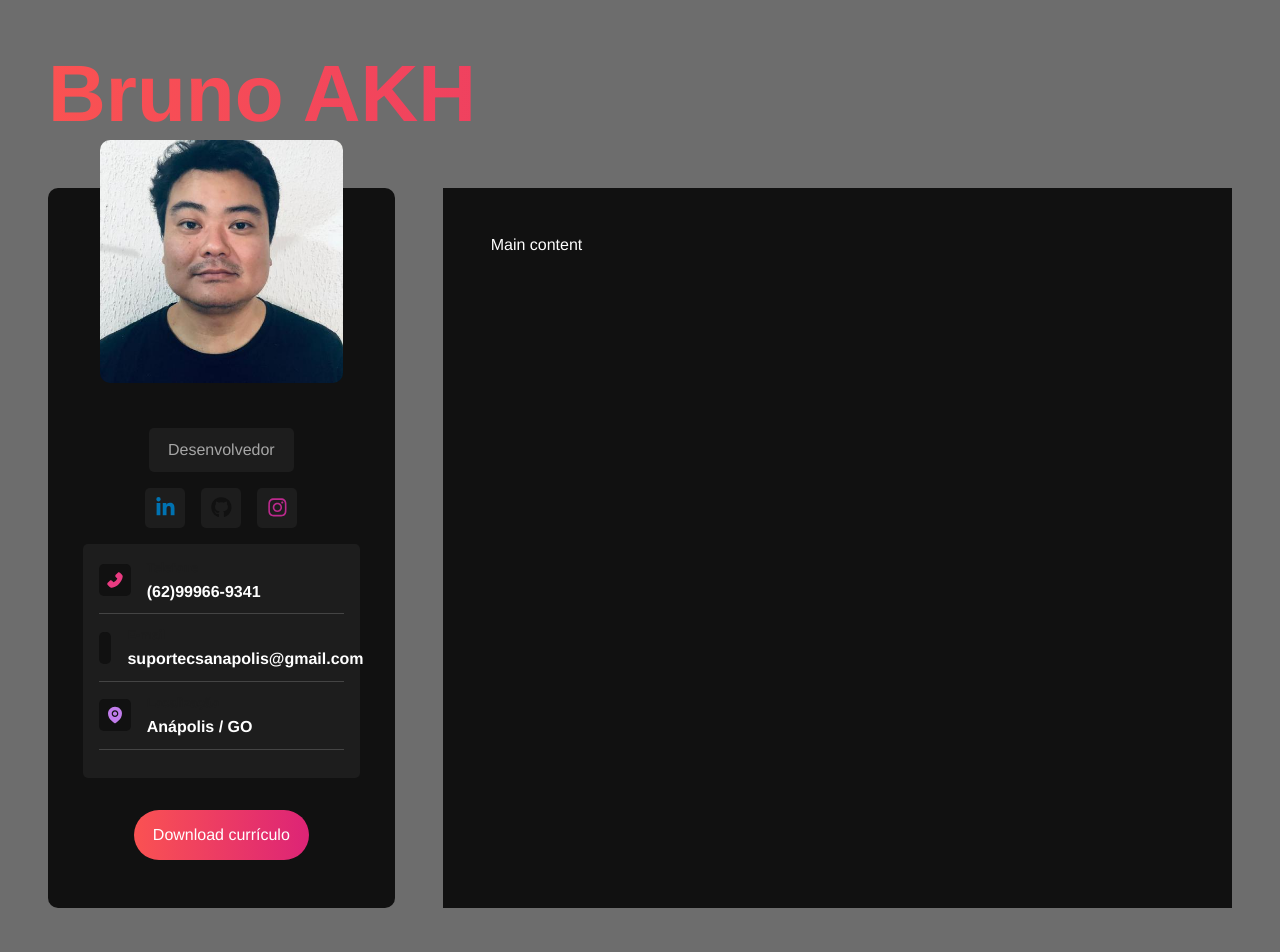
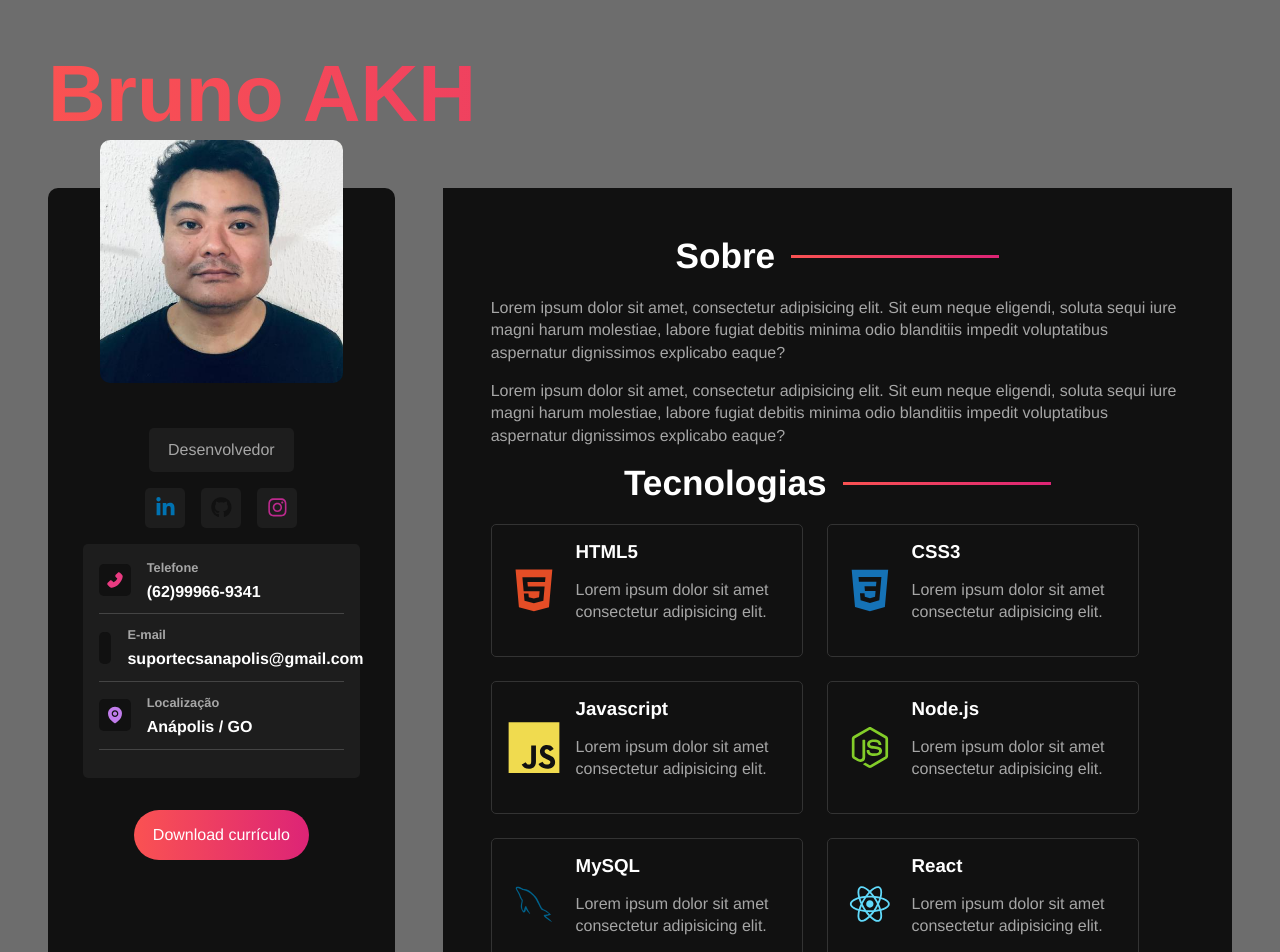
Before and after one commit to japajow/react_sass, a React (Vite) app: page / in a window 1280 px wide. Shown: the top 952 px of the page. Built offline with nearby package versions, Linux system fonts and the light colour scheme.

Commit message:
Criando estruturando e estilizando nosso Main Content

```diff
--- /dev/null
+++ b/src/components/AboutContainer.jsx
@@ -0,0 +1,7 @@
+export const AboutContainer = () => {
+  return <section className="about-container">
+    <h2>Sobre</h2>
+    <p>Lorem ipsum dolor sit amet, consectetur adipisicing elit. Sit eum neque eligendi, soluta sequi iure magni harum molestiae, labore fugiat debitis minima odio blanditiis impedit voluptatibus aspernatur dignissimos explicabo eaque?</p>
+    <p>Lorem ipsum dolor sit amet, consectetur adipisicing elit. Sit eum neque eligendi, soluta sequi iure magni harum molestiae, labore fugiat debitis minima odio blanditiis impedit voluptatibus aspernatur dignissimos explicabo eaque?</p>
+  </section>;
+};
--- a/src/components/MainContent.jsx
+++ b/src/components/MainContent.jsx
@@ -1,5 +1,15 @@
-import React from "react";
+import { AboutContainer } from "../components/AboutContainer";
+import { TechnologiesContainer } from "../components/TechnologiesContainer";
+import { ProjectsContainer } from "../components/ProjectsContainer";
+
 import "../styles/components/maincontent.sass";
+
 export const MainContent = () => {
-  return <main id="main-content">Main content</main>;
+  return (
+    <main id="main-content">
+      <AboutContainer />
+      <TechnologiesContainer />
+      <ProjectsContainer />
+    </main>
+  );
 };
--- /dev/null
+++ b/src/components/ProjectsContainer.jsx
@@ -0,0 +1,11 @@
+export const ProjectsContainer = () => {
+  return <section className="products-container">
+    <h2>Projetos</h2>
+    <p>
+      Lorem ipsum dolor sit amet consectetur adipisicing elit. Recusandae est hic commodi autem nam odio voluptatem ab nemo maxime, cumque, rem nostrum dicta cupiditate, dignissimos a! Provident repudiandae dignissimos iure!
+    </p>
+    <a href="#" className="btn">
+      Ver Projetos
+    </a>
+  </section>
+};
--- /dev/null
+++ b/src/components/TechnologiesContainer.jsx
@@ -0,0 +1,44 @@
+import {
+  DiHtml5,
+  DiCss3,
+  DiJsBadge,
+  DiNodejsSmall,
+  DiMysql,
+  DiReact,
+} from "react-icons/di";
+
+import "../styles/components/technologiescontainer.sass";
+
+const technologies = [
+  { id: "html", name: "HTML5", icon: <DiHtml5 /> },
+  { id: "css", name: "CSS3", icon: <DiCss3 /> },
+  { id: "js", name: "Javascript", icon: <DiJsBadge /> },
+  { id: "node", name: "Node.js", icon: <DiNodejsSmall /> },
+  { id: "mysql", name: "MySQL", icon: <DiMysql /> },
+  { id: "react", name: "React", icon: <DiReact /> },
+];
+
+export const TechnologiesContainer = () => {
+  return (
+    <section className="technologies-container">
+      <h2>Tecnologias</h2>
+      <div className="technologies-grid">
+        {technologies.map((technology) => (
+          <div
+            key={technology.id}
+            className="technology-card"
+            id={technology.id}
+          >
+            {technology.icon}
+            <div className="technology-info">
+              <h3>{technology.name}</h3>
+              <p>
+                Lorem ipsum dolor sit amet consectetur adipisicing elit.
+              </p>
+            </div>
+          </div>
+        ))}
+      </div>
+    </section>
+  );
+};
--- a/src/styles/components/informationcontainer.sass
+++ b/src/styles/components/informationcontainer.sass
@@ -21,7 +21,7 @@
     width: 100%
 
     h3
-      color: variables.$bg-color-secondary
+      color: variables.$text-color-secondary
       font-size: .8rem
       margin-bottom: .5rem
     p
--- a/src/styles/components/maincontent.sass
+++ b/src/styles/components/maincontent.sass
@@ -1,7 +1,30 @@
 @use '../variables'
-
+@use '../mixins'
 #main-content
   background-color: variables.$bg-color
   flex: 2 1 0
   bodder-radius: variables.$container-border-radius
   padding: 3rem
+
+  section
+    display: flex
+    flex-direction: column
+
+  h2
+    color: variables.$text-color
+    font-size: 2.2rem
+    margin-bottom: 1.3rem
+    @include mixins.center
+    jusify-content: start
+    gap: 1rem
+
+    &:after
+      @include mixins.gradient-border
+  p
+    color: variables.$text-color-secondary
+    margin-bottom: 1rem
+    line-height: 1.4rem
+
+  .btn
+    @include mixins.btn
+    align-self: start
--- /dev/null
+++ b/src/styles/components/technologiescontainer.sass
@@ -0,0 +1,43 @@
+@use '../variables'
+@use '../mixins'
+
+.technologies-container
+  margin-bottom: 1rem
+
+  .technologies-grid
+    display: flex
+    flex-wrap: wrap
+    gap: 1.5rem
+
+    .technology-card
+      @include mixins.center
+      gap: 1rem
+      padding: 1rem
+      border: 1px solid #333
+      width: 45%
+      border-radius: variables.$card-border-radius
+
+      h3
+        color: variables.$text-color
+        margin-bottom: 1rem
+
+      svg
+        font-size: 6rem
+    #html
+      svg
+        color: #e44d26
+    #css
+      svg
+        color: #1572b6
+    #js
+      svg
+        color: #f0db4f
+    #node
+      svg
+        color: #83cd29
+    #mysql
+      svg
+        color: #00618a
+    #react
+      svg
+        color: #61dafb
--- a/src/styles/mixins.sass
+++ b/src/styles/mixins.sass
@@ -6,6 +6,12 @@
   align-items: center
 
 
+@mixin gradient-border
+  content: ''
+  background: variables.$gradient
+  height: 3px
+  width: 30%
+
 @mixin btn
   padding: 1rem 1.2rem
   color: variables.$text-color
```
Also changed, not shown: 1 other file (tests, documents, lock files or other folders).
